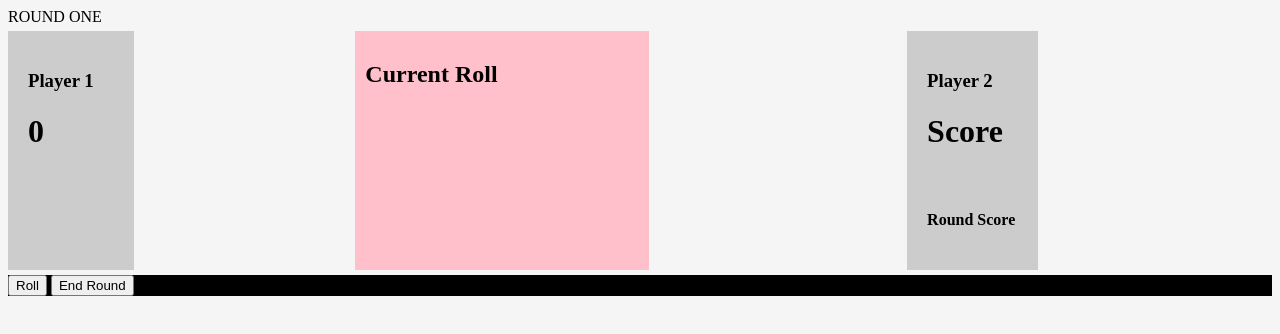
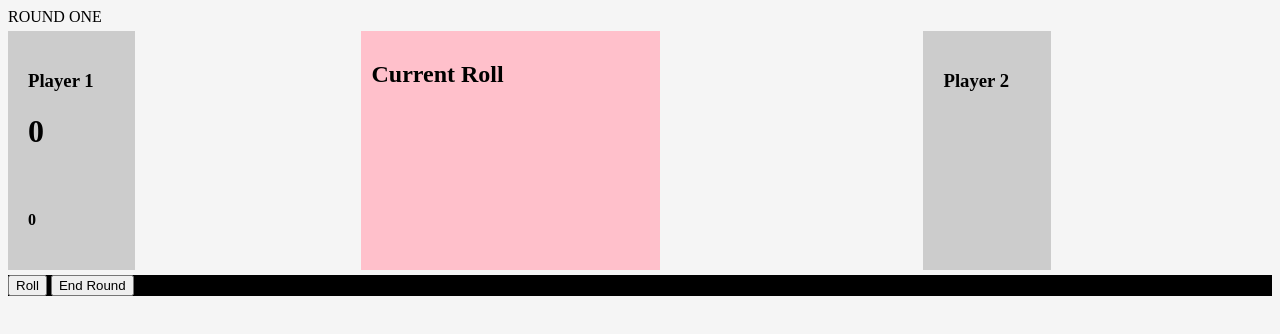
Before and after one commit to kittywizard/PigGame, a plain HTML site: page index.html in a window 1280 px wide. Both pictures are taken after a click on the button "End Round". Drawn offline with Linux system fonts and the light colour scheme.

Commit message:
It works...mostly
CSS updated
JS works
roundScore won’t reset!

```diff
--- a/index.html
+++ b/index.html
@@ -39,9 +39,9 @@
 
     <div class="p2">
       <h3>Player 2</h3>
-      <h1 class="p2Score">Score</h1>
+      <h1 class="p2Score"></h1>
       <br />
-      <h4 class="roundScore">Round Score</h4>
+      <h4 class="p2roundScore"></h4>
     </div>
 
     <div class="buttons">
--- a/js/app.js
+++ b/js/app.js
@@ -11,16 +11,16 @@ GAME RULES:
 */
 
 //listen for a click on the submit button to start function
-  //var getClick = document.getElementById('rollAgain');
-  //rollAgain.addEventListener('click', rollDice, false);
+//var getClick = document.getElementById('rollAgain');
+//rollAgain.addEventListener('click', rollDice, false);
 
 //listen for the end round click
-  //var stopRolling = document.getElementById('saveScore');
-  //saveScore.addEventListener('click', endRound, false);
+//var stopRolling = document.getElementById('saveScore');
+//saveScore.addEventListener('click', endRound, false);
 
 
 //total scores
-var scores = [0,0];
+var scores = [0, 0];
 var activePlayer = 0;
 
 //set all scores to 0 to start
@@ -30,56 +30,69 @@ var roundScore = 0;
 var $setp1Score = $(".p1Score");
 var $setp1roundScore = $(".p1roundScore");
 
+var $setp2Score = $(".p2Score");
+var $setp2roundScore = $(".p2roundScore");
 //make a variable for the end round button
 var endRoundButton = document.getElementById("saveScore");
 
 //BUG this button will continue to add roundScore points !! fix pls
 
 //the dice rolling function
-function rollDice(){
+function rollDice() {
   //generate a random number between 1 and 6
   var result = Math.floor(Math.random() * 6) + 1;
   console.log("Result: " + result);
 
   //check the results
-  if(result === 1) {
+  if (result === 1) {
     roundScore = 0;
     console.log(roundScore + " endRound will now run");
     endRound(roundScore);
-  }
-
-  else {
+  } else {
     roundScore += result;
     console.log("Round Score: " + roundScore);
-    $setp1roundScore.html(roundScore);
 
+    //check which player is active
+    if (activePlayer == 0) {
+      $setp1roundScore.html(roundScore);
+    } else if (activePlayer == 1) {
+      $setp2roundScore.html(roundScore);
+    }
 
-    //players will switch here, call a new function?
-    //switchPlayer();
-
-    return roundScore;
-    //does this return stay if i call a function?
+    //not needed?
+    //return roundScore;
   }
 }
 
 function endRound(roundScore) {
+  //check for when  a score hits 100
+  if(scores[activePlayer] <= 100) {
+
+  }
   //need to account for which player's turn it is at some point
   //TODO switch Player
   scores[activePlayer] = scores[activePlayer] + roundScore;
   console.log(scores[activePlayer]);
+  if (activePlayer == 0) {
 
-  $setp1Score.html(scores[activePlayer]);
+    $setp1Score.html(scores[activePlayer]);
+    $setp1roundScore.html(0);
+
+  } else if (activePlayer == 1) {
+    $setp2Score.html(scores[activePlayer]);
+    $setp2roundScore.html(0);
+  }
   roundScore = 0;
+  console.log(roundScore);
 
   playerSwitch();
-    //TODO fix endRound so you can't keep getting more money
+  //TODO fix endRound so you can't keep getting more money
 }
 
 function playerSwitch() {
-  if (activePlayer == 0){
+  if (activePlayer == 0) {
     activePlayer = 1;
-  }
-  else {
+  } else {
     activePlayer = 0;
   }
   console.log("Player is now: " + activePlayer);
```
